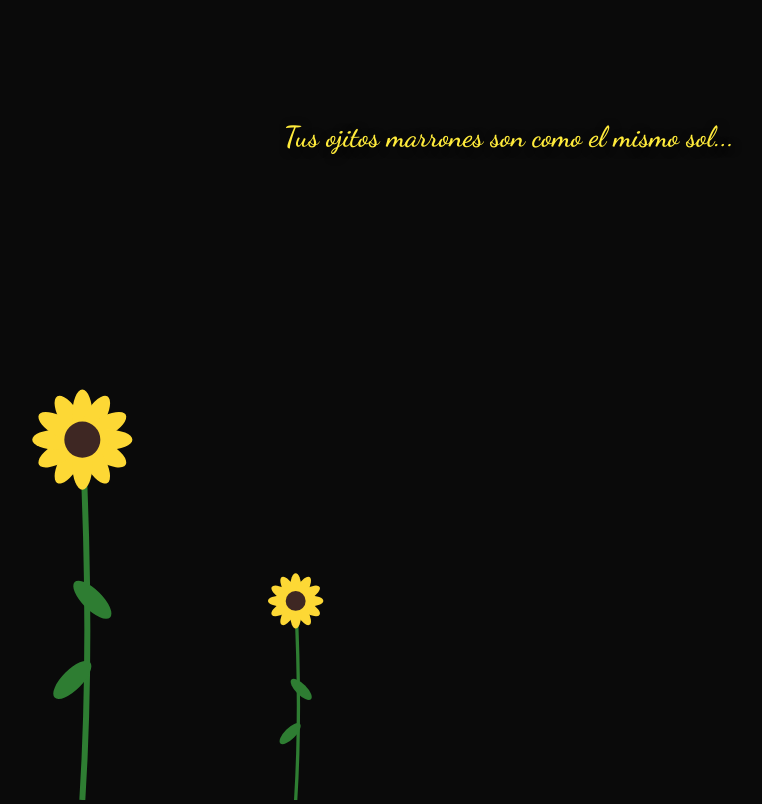
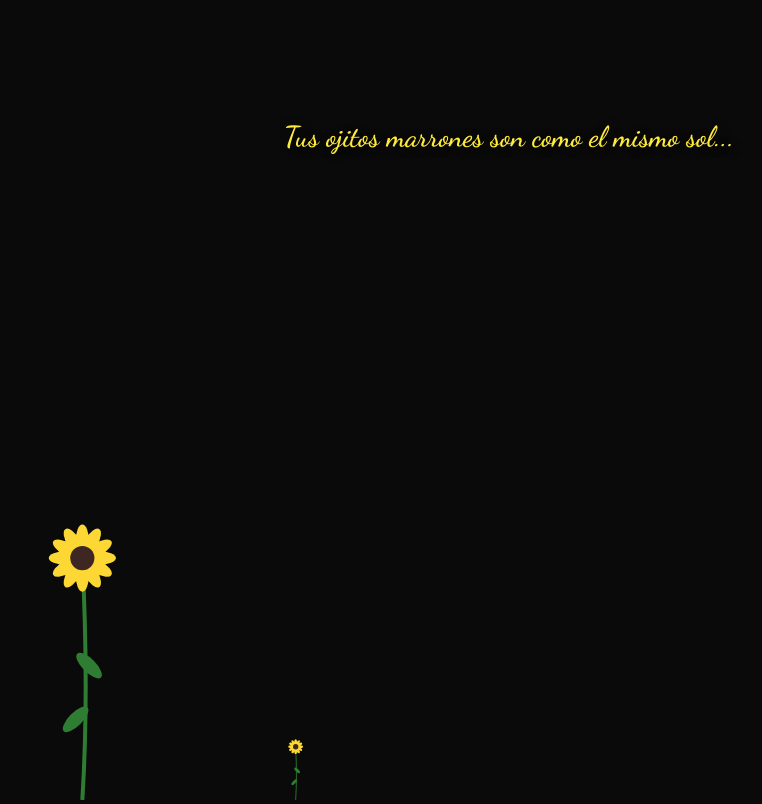
Before and after one commit to anthonylevanovalera-cyber/detallitoparajoss, a plain HTML site: page index.html in a window 1280 px wide. Both pictures are taken after a click on the button "Toca aquí para tu sorpresa ✨". Shown: the whole page, without its empty margins (131-893 px from the left). Drawn offline with Linux system fonts and the light colour scheme; a web font is replaced by a local one.

Commit message:
Update index.html

```diff
--- a/index.html
+++ b/index.html
@@ -60,7 +60,7 @@
         </div>
     </div>
 
-    <audio id="musica" src="musica.mp3?v=1.5" loop preload="auto"></audio>
+    <audio id="musica" src="musica.mp3?v=1.6" loop preload="auto"></audio>
 
     <script>
         const canvas = document.getElementById('flowerCanvas');
@@ -76,7 +76,6 @@
         canvas.width = window.innerWidth;
         canvas.height = window.innerHeight;
 
-        // TEXTO CORREGIDO ORTOGRÁFICAMENTE
         const textoDedicatoria = `Joselyn, desde el día que te conocí fue algo magnífico. Me encanta tu sonrisa, tus ojos, la manera en la que piensas y, genuinamente, todo tu ser.
 
 El camino es largo y es tedioso, pero quiero que sepas que estoy dispuesto a recorrer todo ese camino para llegar a tener algo lindo contigo.
@@ -95,7 +94,8 @@ Atte: Genek.`;
                 this.growth = 0;
             }
             draw() {
-                if(this.growth < 1) this.growth += 0.007;
+                // VELOCIDAD DE CRECIMIENTO: Cambiado de 0.007 a 0.004 (más lento)
+                if(this.growth < 1) this.growth += 0.004;
                 ctx.save();
                 ctx.translate(this.x, canvas.height);
                 ctx.scale(this.growth, this.growth);
@@ -138,10 +138,12 @@ Atte: Genek.`;
             fraseSol.style.opacity = '1';
 
             for(let i=0; i<5; i++) {
+                // TIEMPO ENTRE FLORES: Cambiado de 1500 a 2200 (más espacio entre cada una)
                 setTimeout(() => {
                     flowers.push(new Flower((canvas.width/6)*(i+1)));
-                    if(i === 4) setTimeout(() => { flecha.style.display = 'block'; }, 5000);
-                }, i * 1500);
+                    // La flecha sale un poquito después para dar tiempo a ver la última flor
+                    if(i === 4) setTimeout(() => { flecha.style.display = 'block'; }, 6000);
+                }, i * 2200);
             }
             animate();
         };
@@ -165,7 +167,7 @@ Atte: Genek.`;
                     let char = textoDedicatoria.charAt(i);
                     contenidoCarta.innerHTML += char === '\n' ? '<br>' : char;
                     i++;
-                    setTimeout(escribir, 45); // Un poquito más rápido para que no se canse de esperar
+                    setTimeout(escribir, 45);
                 }
             }
             escribir();
```
